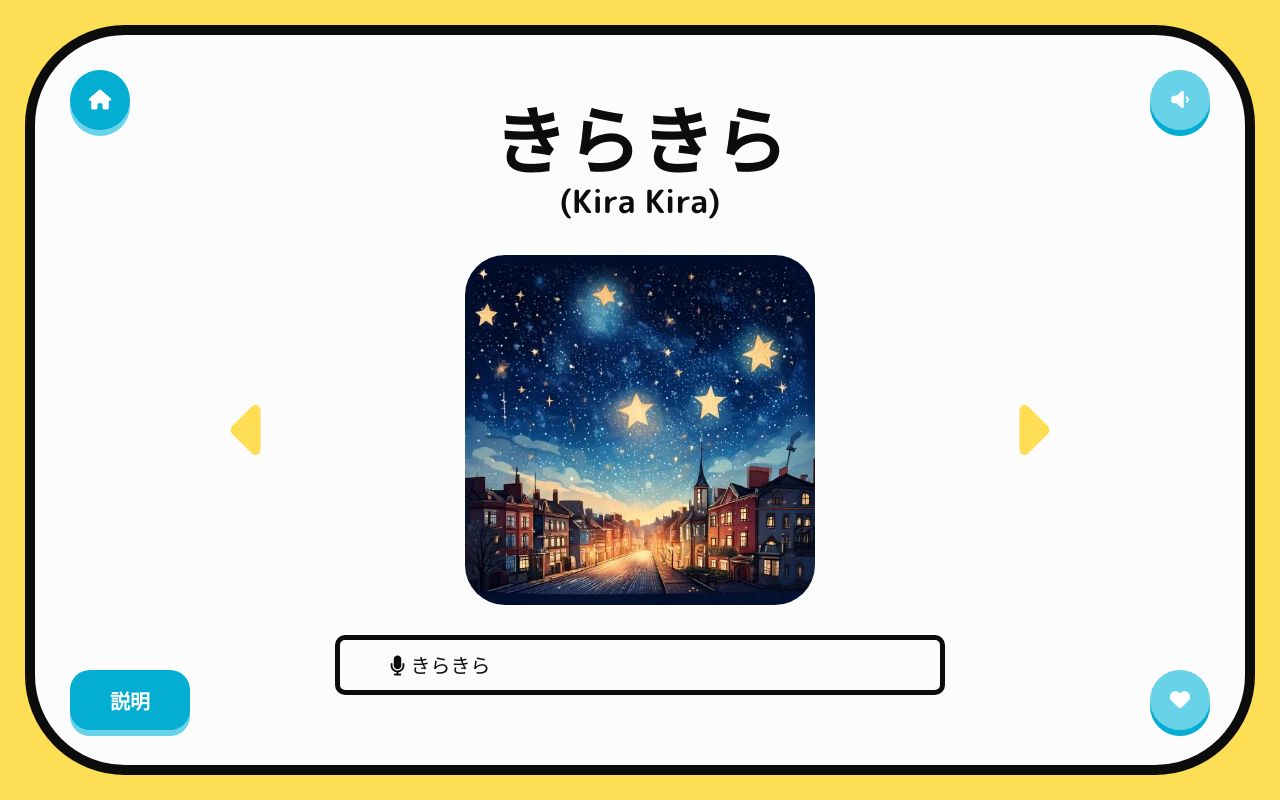
After one commit to Pikaachu/onomatope, a PHP site: page /card.php in a window 1280 px wide. The commit adds this page. Run offline with PHP 8.4, Linux system fonts and the light colour scheme; some libraries are stand-ins or nearby versions.

Commit message:
add flash card

```diff
--- /dev/null
+++ b/card.php
@@ -0,0 +1,55 @@
+<!DOCTYPE html>
+<html lang="ja">
+
+<head>
+	<meta charset="UTF-8">
+	<meta name="viewport" content="width=device-width, initial-scale=1.0">
+	<title>ペラペラオノマトペ</title>
+	<!-- fonts -->
+	<link rel="preconnect" href="https://fonts.googleapis.com">
+	<link rel="preconnect" href="https://fonts.gstatic.com" crossorigin>
+	<link href="https://fonts.googleapis.com/css2?family=M+PLUS+Rounded+1c:wght@400;500;700;800;900&display=swap"
+		rel="stylesheet">
+	<!-- css -->
+	<link rel="stylesheet" href="css/style.css">
+</head>
+
+<body class="flex-box" id="flash-card">
+	<main class="flex-box">
+
+		<div class="wrapper flex-box">
+			<div class="title">
+				<h1 id="onomatope-title">きらきら</h1>
+				<span id="onomatope-romaji">(Kira Kira)</span>
+			</div>
+
+			<div class="image flex-box">
+				<button class="btn-pre flex-box"><i class="fa-solid fa-caret-left"></i></button>
+				<img src="images/kirakira.jpg" alt="オノマトペ例">
+				<button class="btn-next flex-box"><i class="fa-solid fa-caret-right"></i></button>
+			</div>
+
+			<div class="text flex-box">
+				<div class="box">
+					<i class="fa-solid fa-microphone"></i>
+					<span id="user-speech">きらきら</span>
+				</div>
+			</div>
+		</div>
+
+	</main>
+
+	<!-- buttons -->
+	 <a href="index.php" class="btn btn-top btn-left btn-control btn-round flex-box"><i class="fa-solid fa-house"></i></a>
+	 <button class="btn btn-top btn-right btn-control btn-round"><i class="fa-solid fa-volume-low"></i></button>
+	 <button class="btn btn-bottom btn-left btn-control btn-explanation">説明</button>
+	 <button class="btn btn-bottom btn-right btn-control btn-round"><i class="fa-solid fa-heart"></i></button>
+
+
+
+	<!-- js -->
+	<script src="https://kit.fontawesome.com/9670cd3151.js" crossorigin="anonymous"></script>
+	<script src="js/script.js"></script>
+</body>
+
+</html>
--- a/css/style.css
+++ b/css/style.css
@@ -6,10 +6,20 @@
 	--primary-blue: #03AED2;
 	--light-blue: #68D2E8;
 	--primary-yellow: #FDDE55;
+	--light-yellow: #FEEFAD;
 }
 
 html {
 	scroll-behavior: smooth;
+}
+
+img {
+	display: block;
+	width: 100%;
+}
+
+h1, h4, p {
+	margin: 0;
 }
 
 .flex-box {
@@ -22,7 +32,6 @@ html {
 	text-decoration: none;
 	outline: none;
 	border: none;
-	display: block;
 	font-weight: 900;
 	color: white;
 	position: relative;
@@ -39,23 +48,22 @@ body {
 	margin: 0;
 	font-family: "M PLUS Rounded 1c", sans-serif;
 	color: var(--primary-dark);
-}
-
-/* === Main Menu Page === */
-#main-menu {
 	height: 100vh;
 	background-color: var(--primary-yellow);
 }
 
-#main-menu main {
-	height: calc(100% - 60px);
-	width: calc(100% - 60px);
+main {
 	border-radius: 100px;
 	background-color: #fcfcfc;
 	box-sizing: border-box;
 	border: 10px solid var(--primary-dark);
 }
 
+/* === Main Menu Page === */
+#main-menu main {
+	height: calc(100% - 60px);
+	width: calc(100% - 60px);
+}
 #main-menu main .wrapper {
 	max-width: 1000px;
 	flex-flow: column;
@@ -70,31 +78,33 @@ body {
 }
 
 #main-menu main .btn-main-menu {
-	background-color: #03AED2;
+	background-color: var(--primary-blue);
 	font-size: 3rem;
 	padding: 25px 80px;
-	box-shadow: 0 6px #68D2E8;
+	box-shadow: 0 6px var(--light-blue);
+	display: block;
 }
 
 #main-menu main .btn-main-menu:hover {
-	box-shadow: 0 4px #68D2E8;
+	box-shadow: 0 4px var(--light-blue);
 	top: 2px;
 }
 
 #main-menu main .btn-sub-menu {
-	background-color: #68D2E8;
-	box-shadow: 0 6px #03AED2;
+	background-color: var(--light-blue);
+	box-shadow: 0 6px var(--primary-blue);
 	font-size: 1.4rem;
 	padding: 18px 36px;
+	display: block;
 }
 
 #main-menu main .btn-main-menu:hover {
-	box-shadow: 0 4px #03AED2;
+	box-shadow: 0 4px var(--primary-blue);
 	top: 2px;
 }
 
 #main-menu main .btn-sub-menu:hover {
-	box-shadow: 0 4px #68D2E8;
+	box-shadow: 0 4px var(--light-blue);
 	top: 2px;
 }
 
@@ -108,7 +118,112 @@ body {
 	text-align: center;
 }
 
-#main-menu .main-title {
+#main-menu .main-title, h1 {
 	font-size: 4.6rem;
 	font-weight: 900;
 }
+
+/* === Card Page === */
+#flash-card main {
+	height: calc(100% - 50px);
+	width: calc(100% - 50px);
+}
+
+#flash-card .wrapper {
+	flex-direction: column;
+	gap: 30px;
+	width: 90%;
+	height: 100%;
+	padding: 20px;
+	box-sizing: border-box;
+}
+
+#flash-card h1 {
+	line-height: 4.6rem;
+}
+
+#flash-card .title,
+#onomatope-title {
+	text-align: center;
+}
+
+#onomatope-romaji {
+	font-size: 2rem;
+	font-weight: 700;
+}
+
+#flash-card .image {
+	width: 80%;
+	justify-content: space-between;
+}
+
+#flash-card .btn-pre, #flash-card .btn-next {
+	outline: none;
+	border: none;
+	color: var(--primary-yellow);
+	font-size: 5rem;
+	width: 60px;
+	height: 60px;
+	border-radius: 50%;
+	cursor: pointer;
+	background-color: transparent;
+}
+
+#flash-card .btn-pre:hover, #flash-card .btn-next:hover {
+	filter: brightness(90%) contrast(120%);
+}
+
+#flash-card .image img {
+	border-radius: 40px;
+	width: 350px;
+}
+
+#flash-card .text {
+	width: 100%;
+	font-size: 1.25rem;
+	font-weight: 500;
+}
+
+#flash-card .text .box {
+	padding: 10px 50px;
+	width: 500px;
+	border-radius: 10px;
+	border: 5px solid var(--primary-dark);
+}
+
+.btn-control {
+	position: fixed;
+	font-size: 1.25rem;
+	cursor: pointer;
+}
+
+.btn-top {
+	top: 70px;
+}
+
+.btn-bottom {
+	bottom: 70px;
+}
+
+.btn-left {
+	left: 70px;
+	background-color: var(--primary-blue);
+	box-shadow: 0 6px var(--light-blue);
+}
+
+.btn-right {
+	right: 70px;
+	background-color: var(--light-blue);
+	box-shadow: 0 6px var(--primary-blue);
+}
+
+.btn-round {
+	width: 60px;
+	height: 60px;
+	border-radius: 50%;
+}
+
+.btn-explanation {
+	height: 60px;
+	width: 120px;
+}
--- a/index.php
+++ b/index.php
@@ -19,7 +19,7 @@
 		<div class="wrapper flex-box">
 			<div class="main-title">ペラペラオノマトペ</div>
 			<div class="main-links">
-				<a href="#" class="btn btn-main-menu">わくわくコース</a>
+				<a href="card.php" class="btn btn-main-menu">わくわくコース</a>
 			</div>
 			<div class="sub-links">
 				<a href="#" class="btn btn-sub-menu">ドキドキことば</a>
```
Also changed, not shown: images/kirakira.jpg (added).
